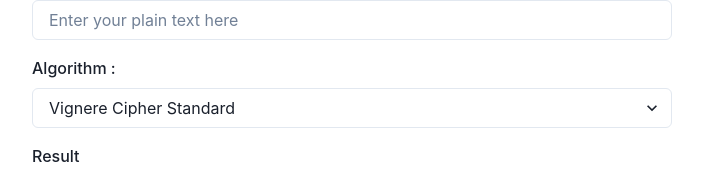
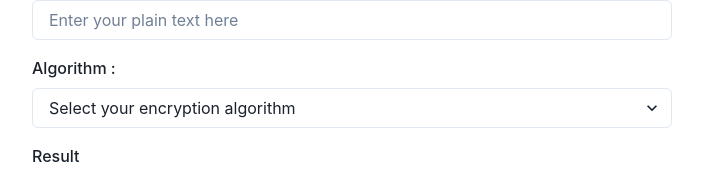
Before and after one commit to nathaniacalista01/Tugas_1_Kriptografi, a React (Vite) app: page / in a window 1280 px wide. Shown: the part 307-483 px from the top of the page, without its empty margins (288-991 px from the left). Built offline with nearby package versions, Linux system fonts and the light colour scheme.

Commit message:
feat: standard and auto-key vigenere

```diff
--- a/src/App.tsx
+++ b/src/App.tsx
@@ -116,16 +116,28 @@ function App() {
             onChange={(e) => setAlgorithm(e.target.value)}
             value={algorithm}
           >
-            <option value="vignere"> Vignere Cipher Standard</option>
-            <option value="varian-vignere">
-              Varian Vignere Cipher Standard
+            <option value="vigenere"> Vigenere Cipher Standard</option>
+            <option value="varian-vigenere">
+              Varian Vigenere Cipher Standard
             </option>
-            <option value="extended-vignere">Extended Vignere</option>
+            <option value="extended-vigenere">Extended Vigenere</option>
             <option value="playfair">Playfair Cipher</option>
+            <option value="super">Super Enkripsi</option>
             <option value="affine">Affine Cipher</option>
             <option value="hill">Hill Cipher</option>
           </Select>
         </FormControl>
+        {(algorithm === "vigenere" || algorithm === "varian-vigenere") && (
+          <FormControl>
+            <FormLabel>Key :</FormLabel>
+            <Input
+              type="text"
+              placeholder="Enter your key"
+              value={key}
+              onChange={(e) => setKey(e.target.value)}
+            />
+          </FormControl>
+        )}
         {algorithm === "affine" && (
           <AffineCipherForm
             slope={slope}
--- a/src/algorithms/encrypt.ts
+++ b/src/algorithms/encrypt.ts
@@ -1,7 +1,7 @@
 import { affineCipher } from "./encrypt/affine";
 import { hillCipher } from "./encrypt/hill";
 import { playfair } from "./encrypt/playfair";
-
+import { vigenere } from "./encrypt/vigenere";
 interface EncryptInterface {
   matrix?: string[][];
   slope?: number;
@@ -20,9 +20,15 @@ export const encrypt = ({
   algorithm,
 }: EncryptInterface) => {
   switch (algorithm) {
-    case "vignere":
+    case "vigenere":
       // Enter function for vignere
-      return "vignere";
+      return vigenere({isStandard:true, key, plainText});
+    case "varian-vigenere":
+      return vigenere({isStandard:false, key, plainText});
+    case "extended-vigenere":
+      return "extended";
+    case "super":
+      return "super";
     case "playfair":
       return playfair({ key, plainText });
     case "affine":
--- /dev/null
+++ b/src/algorithms/encrypt/vigenere.ts
@@ -0,0 +1,42 @@
+interface VigenereInterface{
+   isStandard: boolean;
+   key?: string;
+   plainText: string
+}
+
+export const vigenere = ({isStandard, key = "", plainText}: VigenereInterface) => {
+    key = key.toUpperCase()
+    plainText = plainText.toUpperCase()
+    const alphabet = "ABCDEFGHIJKLMNOPQRSTUVWXYZ"
+    const keyLength = key.length
+    const plainLength = plainText.length
+    const isShortKey = keyLength < plainLength
+    let newKey = key
+    if(isStandard){
+        if(isShortKey){
+            const x = plainLength - keyLength
+            for(let i = 0; i < x; i++){
+                newKey += key[i%keyLength]
+            }
+        }
+        console.log('hai')
+
+    }else{
+        if(isShortKey){
+            const x = plainLength - keyLength
+            for(let i = 0; i < x; i++){
+                newKey += plainText[i%plainLength]
+            }
+        }
+    }
+    let encryptedText = ""
+    for (let i = 0; i < plainText.length; i++){
+        const plainPosition = alphabet.indexOf(plainText[i])
+        const keyPosition = alphabet.indexOf(newKey[i])
+        const encryptedPos = (plainPosition + keyPosition) % 26
+        const newLetter = alphabet[encryptedPos]
+        encryptedText += newLetter
+    }
+    console.log(encryptedText)
+    return encryptedText
+}
```
Also changed, not shown: 2 other files (tests, documents, lock files or other folders).
